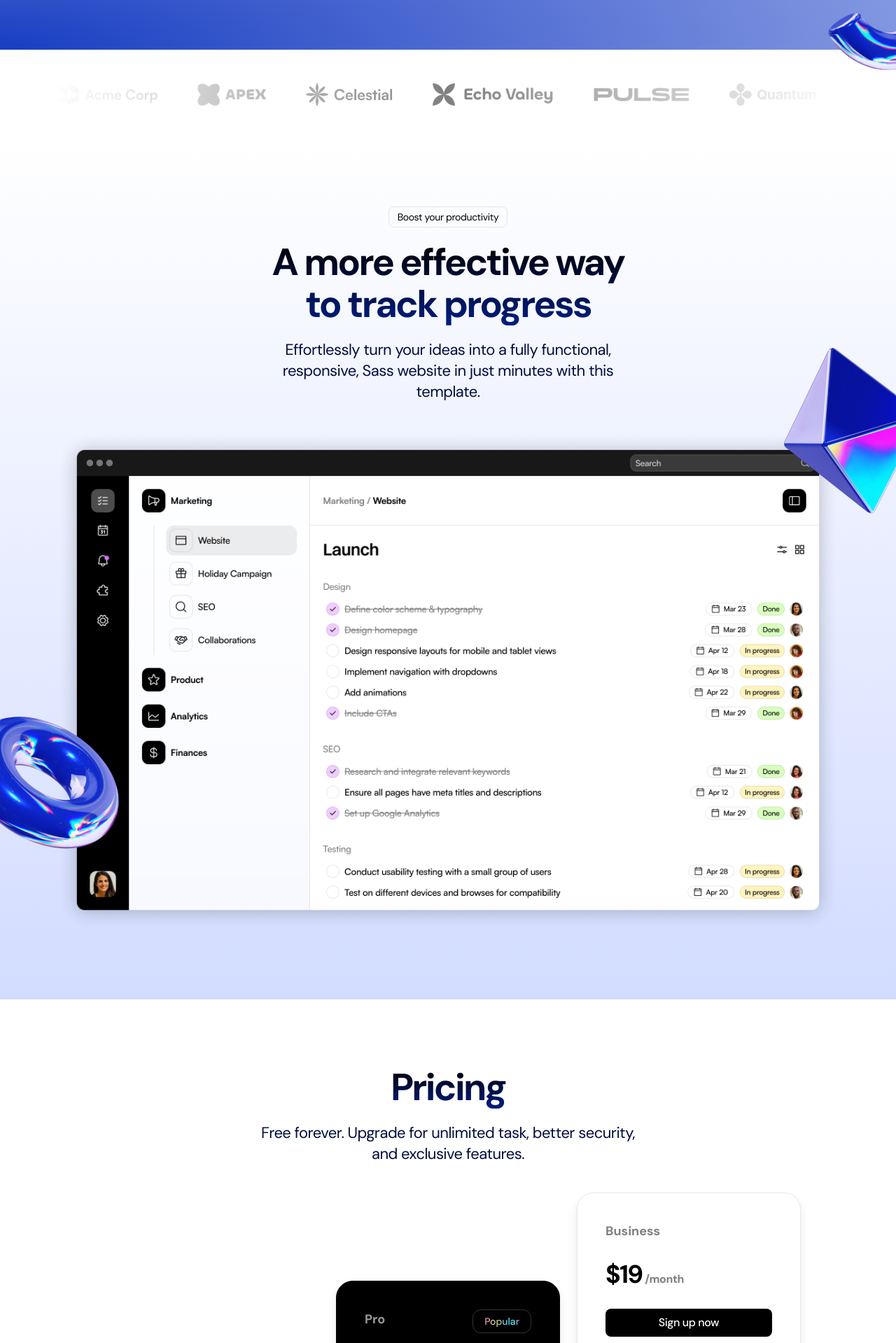
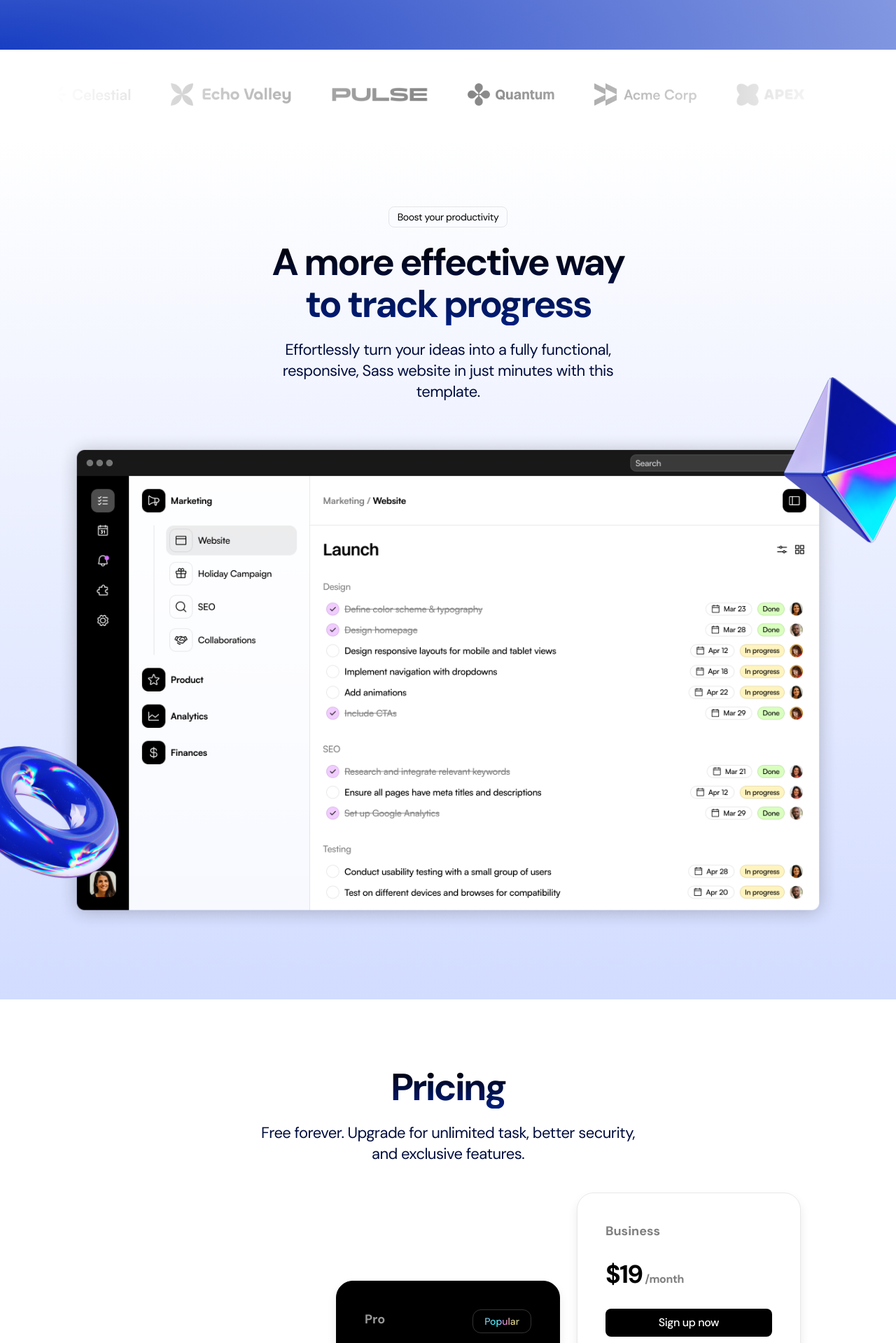
Before and after one commit to bisht-xp/Landing-craft, a Next.js app: page / in a window 1280 px wide. Shown: the part 761-2680 px from the top of the page at 70% size. Built offline with nearby package versions, Linux system fonts and the light colour scheme.

Commit message:
add: added animations

```diff
--- a/components/CallToAction.tsx
+++ b/components/CallToAction.tsx
@@ -1,11 +1,26 @@
+"use client";
+
 import ArrowIcon from "@/public/assets/arrow-right.svg";
 import StarImage from "@/public/assets/star.png";
 import SpringImage from "@/public/assets/spring.png";
 import Image from "next/image";
+import { motion, useScroll, useTransform } from "framer-motion";
+import { useRef } from "react";
 
 export const CallToAction = () => {
+  const sectionRef = useRef(null);
+  const { scrollYProgress } = useScroll({
+    target: sectionRef,
+    offset: ["start end", "end start"],
+  });
+
+  const translateY = useTransform(scrollYProgress, [0, 1], [150, -150]);
+
   return (
-    <section className="bg-gradient-to-b from-white to-[#D2DCFF] py-24 overflow-x-clip">
+    <section
+      ref={sectionRef}
+      className="bg-gradient-to-b from-white to-[#D2DCFF] py-24 overflow-x-clip"
+    >
       <div className="common-container">
         <div className="section-heading md:relative">
           <h2 className="section-title "> Sign up for free today</h2>
@@ -13,17 +28,23 @@ export const CallToAction = () => {
             Celebrate the joy of accomplishment with an app design to track your
             progress and motivate your efforts.
           </p>
-          <Image
-            src={StarImage}
+          <motion.img
+            src={StarImage.src}
             alt="Star Image"
             width={360}
             className="absolute -left-[350px] -top-[137px]"
+            style={{
+              translateY: translateY,
+            }}
           />
-          <Image
-            src={SpringImage}
+          <motion.img
+            src={SpringImage.src}
             alt="Spring Image"
             width={360}
             className="absolute -top-[19px] -right-[331px]"
+            style={{
+              translateY: translateY,
+            }}
           />
         </div>
         <div className="flex gap-2 justify-center items-center mt-10">
--- a/components/Hero.tsx
+++ b/components/Hero.tsx
@@ -5,11 +5,28 @@ import cogImage from "@/public/assets/cog.png";
 import clyinderImage from "@/public/assets/cylinder.png";
 import noodleImage from "@/public/assets/noodle.png";
 import Image from "next/image";
-import { motion } from "framer-motion";
+import {
+  motion,
+  useScroll,
+  useTransform,
+  useMotionValueEvent,
+} from "framer-motion";
+import { useRef } from "react";
 
 export const Hero = () => {
+  const heroRef = useRef(null);
+  const { scrollYProgress } = useScroll({
+    target: heroRef,
+    offset: ["start end", "end start"],
+  });
+
+  const translateY = useTransform(scrollYProgress, [0, 1], [150, -150]);
+
   return (
-    <section className="pt-8 pb-20 md:pt-5 md:pb-10 bg-[radial-gradient(ellipse_200%_100%_at_bottom_left,#183EC2,#EAEEFE_100%)] overflow-x-clip">
+    <section
+      ref={heroRef}
+      className="pt-8 pb-20 md:pt-5 md:pb-10 bg-[radial-gradient(ellipse_200%_100%_at_bottom_left,#183EC2,#EAEEFE_100%)] overflow-x-clip"
+    >
       <div className="common-container">
         <div className="md:flex items-center justify-between">
           <div className="md:w-[478px] lg:w-1/2">
@@ -36,28 +53,35 @@ export const Hero = () => {
               alt="Cog Image"
               className="md:absolute md:h-full md:w-auto md:max-w-none md:left-4 lg:left-20"
               animate={{
-                translateY:[-30,30],
+                translateY: [-30, 30],
               }}
               transition={{
                 repeat: Infinity,
                 repeatType: "mirror",
                 duration: 3,
-                ease: "easeInOut"
+                ease: "easeInOut",
               }}
             />
-            <Image
-              src={clyinderImage}
+            <motion.img
+              src={clyinderImage.src}
               alt="Clyinder Image"
               width={220}
               height={220}
               className="hidden md:block -top-10 -left-28 md:absolute"
+              style={{
+                translateY: translateY
+              }}
             />
-            <Image
-              src={noodleImage}
+            <motion.img
+              src={noodleImage.src}
               alt="Noodle Image"
               width={220}
               height={220}
               className="hidden lg:block top-[520px] left-[538px] absolute rotate-[30deg]"
+              style={{
+                rotate: 30,
+                translateY: translateY,
+              }}
             />
           </div>
         </div>
--- a/components/LogoTicker.tsx
+++ b/components/LogoTicker.tsx
@@ -1,3 +1,5 @@
+"use client";
+
 import acmeLogo from "@/public/assets/logo-acme.png";
 import apexLogo from "@/public/assets/logo-apex.png";
 import celestialLogo from "@/public/assets/logo-celestial.png";
@@ -5,13 +7,25 @@ import echoLogo from "@/public/assets/logo-echo.png";
 import pulseLogo from "@/public/assets/logo-pulse.png";
 import quantumLogo from "@/public/assets/logo-quantum.png";
 import Image from "next/image";
+import { motion } from "framer-motion";
 
 export const LogoTicker = () => {
   return (
     <div className="py-8 md:py-12 bg-white">
       <div className="common-container">
         <div className="flex overflow-hidden [mask-image:linear-gradient(to_right,transparent,black,transparent)]">
-          <div className="flex gap-14 flex-none">
+          <motion.div
+            className="flex gap-14 flex-none pr-14"
+            animate={{
+              translateX: "-50%",
+            }}
+            transition={{
+              duration: 20,
+              repeat: Infinity,
+              repeatType: "loop",
+              ease: "linear"
+            }}
+          >
             <Image
               src={acmeLogo}
               alt="Acme Logo"
@@ -42,7 +56,38 @@ export const LogoTicker = () => {
               alt="Quantum Logo"
               className="logo-ticker-image"
             />
-          </div>
+            {/* second set of logo */}
+            <Image
+              src={acmeLogo}
+              alt="Acme Logo"
+              className="logo-ticker-image"
+            />
+            <Image
+              src={apexLogo}
+              alt="Apex Logo"
+              className="logo-ticker-image"
+            />
+            <Image
+              src={celestialLogo}
+              alt="Celestial Logo"
+              className="logo-ticker-image"
+            />
+            <Image
+              src={echoLogo}
+              alt="Echo Logo"
+              className="logo-ticker-image"
+            />
+            <Image
+              src={pulseLogo}
+              alt="Pulse Logo"
+              className="logo-ticker-image"
+            />
+            <Image
+              src={quantumLogo}
+              alt="Quantum Logo"
+              className="logo-ticker-image"
+            />
+          </motion.div>
         </div>
       </div>
     </div>
--- a/components/Pricing.tsx
+++ b/components/Pricing.tsx
@@ -1,5 +1,7 @@
+"use client";
 import CheckIcon from "@/public/assets/check.svg";
 import { twMerge } from "tailwind-merge";
+import { motion } from "framer-motion";
 
 const pricingTiers = [
   {
@@ -92,9 +94,20 @@ export const Pricing = () => {
                   </h3>
                   {popular && (
                     <div className="inline-flex text-sm px-4 py-1.5 rounded-xl border border-white/20">
-                      <span className="bg-[linear-gradient(to_right,#DD7DDF,#E1CD86,#BBCB92,#71C2EF,#3BFFFF,#DD7DDF)] text-transparent bg-clip-text font-medium">
+                      <motion.span
+                        animate={{
+                          backgroundPositionX: "100%",
+                        }}
+                        transition={{
+                          duration: 1,
+                          repeat: Infinity,
+                          ease: "linear",
+                          repeatType: "loop"
+                        }}
+                        className="bg-[linear-gradient(to_right,#DD7DDF,#E1CD86,#BBCB92,#71C2EF,#3BFFFF,#DD7DDF,#E1CD86,#BBCB92,#71C2EF,#3BFFFF)] [background-size:200%] text-transparent bg-clip-text font-medium"
+                      >
                         Popular
-                      </span>
+                      </motion.span>
                     </div>
                   )}
                 </div>
--- a/components/ProductShowcase.tsx
+++ b/components/ProductShowcase.tsx
@@ -1,11 +1,25 @@
+"use client";
+
 import productImage from "@/public/assets/product-image.png";
 import pyramidImage from "@/public/assets/pyramid.png";
 import tubeImage from "@/public/assets/tube.png";
 import Image from "next/image";
+import { motion, useScroll, useTransform } from "framer-motion";
+import { useRef } from "react";
 
 export const ProductShowcase = () => {
+  const sectionRef = useRef(null);
+  const { scrollYProgress } = useScroll({
+    target: sectionRef,
+    offset: ["start end", "end start"],
+  });
+
+  const translateY = useTransform(scrollYProgress, [0, 1], [-150, 150]);
   return (
-    <section className="bg-gradient-to-b from-[#FFFFFF] to-[#D2DCFF] py-24 overflow-x-clip">
+    <section
+      ref={sectionRef}
+      className="bg-gradient-to-b from-[#FFFFFF] to-[#D2DCFF] py-24 overflow-x-clip"
+    >
       <div className="common-container">
         <div className="section-heading">
           <div className="flex justify-center">
@@ -21,19 +35,25 @@ export const ProductShowcase = () => {
         </div>
         <div className="relative">
           <Image src={productImage} alt="product Image" className="mt-10" />
-          <Image
-            src={pyramidImage}
+          <motion.img
+            src={pyramidImage.src}
             alt="Pyramid Image"
             width={262}
             height={262}
             className="hidden md:block absolute -top-32 -right-36"
+            style={{
+              translateY: translateY,
+            }}
           />
-          <Image
-            src={tubeImage}
+          <motion.img
+            src={tubeImage.src}
             alt="Tube Image"
             width={248}
             height={248}
             className="hidden md:block absolute -left-36 bottom-24"
+            style={{
+              translateY: translateY,
+            }}
           />
         </div>
       </div>
```
Also changed, not shown: components/Testimonials.tsx (+30 -9 lines).
